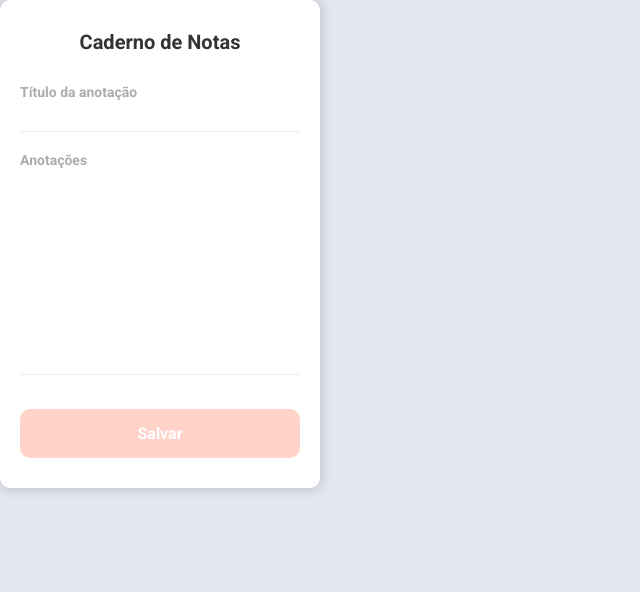
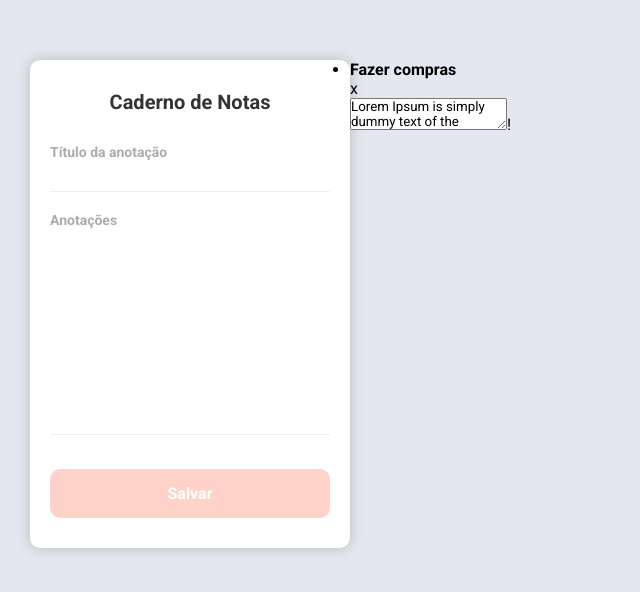
Before and after one commit to Victor-BwD/notes-app, a React (Create React App) app in the folder frontend/: page / in a window 1280 px wide. Shown: the top 592 px of the page, without its empty margins (0-640 px from the left). Built offline with nearby package versions, Linux system fonts and the light colour scheme.

Commit message:
Card html

```diff
--- a/frontend/src/App.js
+++ b/frontend/src/App.js
@@ -1,5 +1,6 @@
 import './global.css'
 import './sidebar.css'
+import './app.css'
 
 function App() {
   return (
@@ -19,7 +20,21 @@
           <button type="submit">Salvar</button>
         </form>
       </aside>
-      <main></main>
+      <main>
+        <ul>
+          <li className='notepad-infos'>
+            <div>
+              <strong>Fazer compras</strong>
+              <div>
+                x
+              </div>
+            </div>
+
+            <textarea>Lorem Ipsum is simply dummy text of the printing and typesetting industry. Lorem Ipsum has been the industry's standard dummy text ever since the 1500s, when an unknown printer took a galley of type and scrambled it to make a type specimen book. It has survived not only five centuries, but also the leap into electronic typesetting, remaining essentially unchanged.</textarea>
+            <span>!</span>
+          </li>
+        </ul>
+      </main>
     </div>
   );
 }
--- /dev/null
+++ b/frontend/src/app.css
@@ -0,0 +1,9 @@
+#app{
+    max-width: 1200px;
+    margin-top: 0 auto;
+    padding: 60px 30px;
+
+    display: flex;
+    flex-direction: row;
+    align-items: flex-start;
+}
--- a/frontend/src/sidebar.css
+++ b/frontend/src/sidebar.css
@@ -5,7 +5,7 @@
     box-shadow: 0 0 14px 0 rgba(0,0,0,0.2);
     border-radius: 10px;
     padding: 30px 20px;
-    position: fixed;
+
 }
 
 aside strong {
```
Also changed, not shown: frontend/src/main.css (added).
